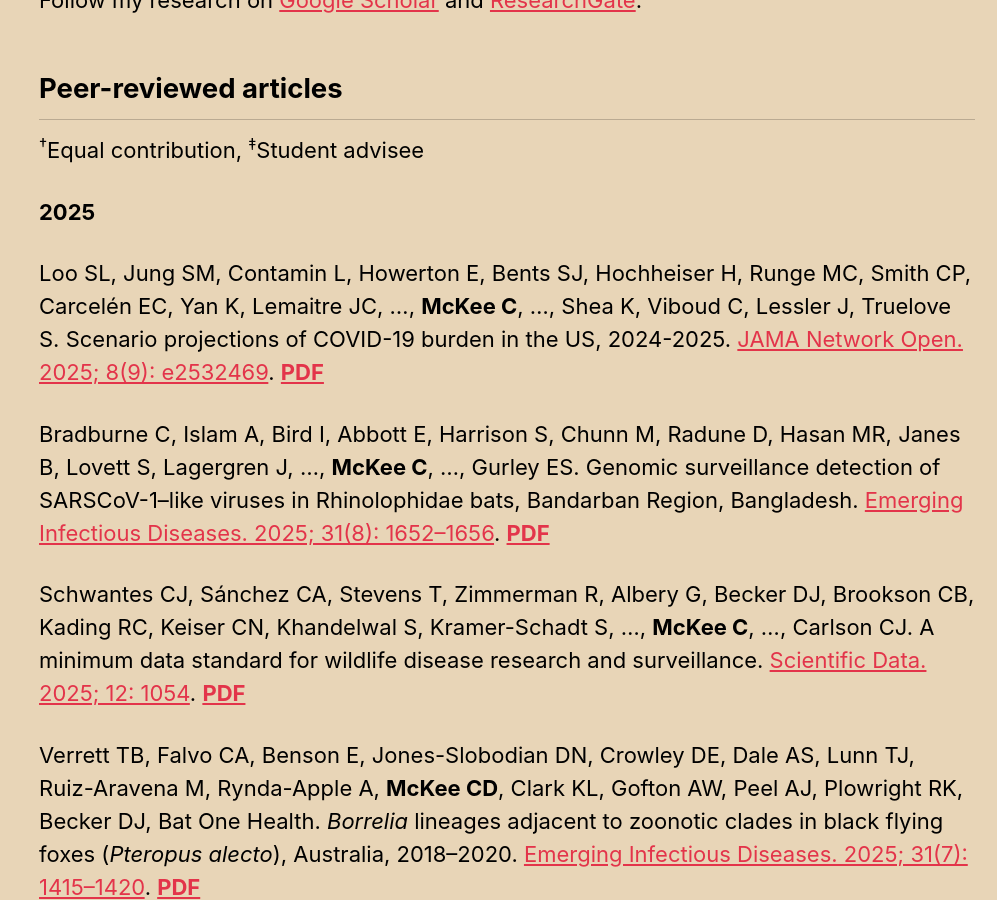
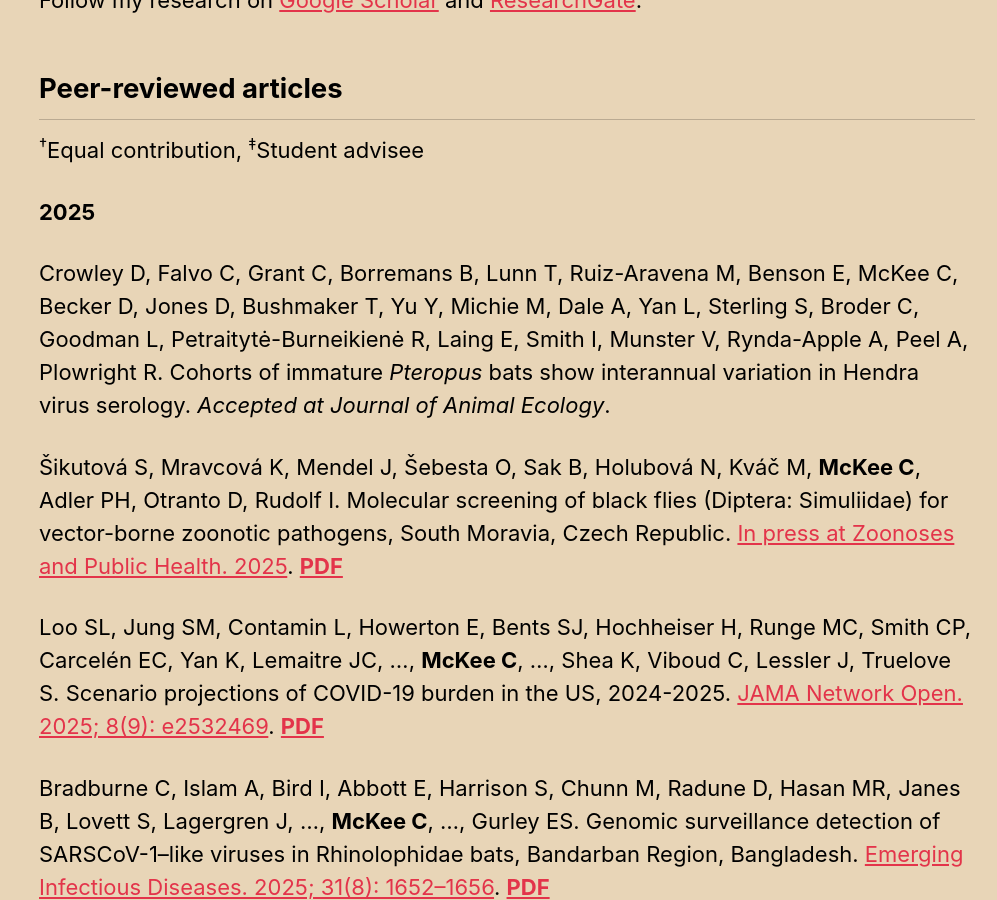
Before and after one commit to clifmckee/clifmckee.github.io, a Jekyll site: the page built from _pages/publications.md, in a window 1280 px wide and 900 px high, scrolled down 348 px. Shown: the whole window, without its empty margins (283-1280 px from the left). Built offline with Jekyll 4.4.1, drawn with Linux system fonts in a browser that asks for light colours; cached includes are drawn as plain includes; some of the changed lines change nothing that is shown; some of the changed text lies outside the part shown.

Commit message:
Update CV and pubs 2025-12-31

```diff
--- a/_pages/publications.md
+++ b/_pages/publications.md
@@ -15,6 +15,10 @@ Follow my research on [Google Scholar](https://scholar.google.com/citations?user
 <sup>†</sup>Equal contribution, <sup>‡</sup>Student advisee
 
 **2025**
+
+Crowley D, Falvo C, Grant C, Borremans B, Lunn T, Ruiz-Aravena M, Benson E, McKee C, Becker D, Jones D, Bushmaker T, Yu Y, Michie M, Dale A, Yan L, Sterling S, Broder C, Goodman L, Petraitytė-Burneikienė R, Laing E, Smith I, Munster V, Rynda-Apple A, Peel A, Plowright R. Cohorts of immature *Pteropus* bats show interannual variation in Hendra virus serology. *Accepted at Journal of Animal Ecology*.
+
+Šikutová S, Mravcová K, Mendel J, Šebesta O, Sak B, Holubová N, Kváč M, **McKee C**, Adler PH, Otranto D, Rudolf I. Molecular screening of black flies (Diptera: Simuliidae) for vector-borne zoonotic pathogens, South Moravia, Czech Republic. [In press at Zoonoses and Public Health. 2025](https://doi.org/10.1111/zph.70031). [**PDF**](http://clifmckee.github.io/files/2025_Sikutova_ZPH.pdf)
 
 Loo SL, Jung SM, Contamin L, Howerton E, Bents SJ, Hochheiser H, Runge MC, Smith CP, Carcelén EC, Yan K, Lemaitre JC, ..., **McKee C**, ...,  Shea K, Viboud C, Lessler J, Truelove S. Scenario projections of COVID-19 burden in the US, 2024-2025. [JAMA Network Open. 2025; 8(9): e2532469](https://doi.org/10.1001/jamanetworkopen.2025.32469). [**PDF**](http://clifmckee.github.io/files/2025_Loo_JAMA_Netw_Open.pdf)
 
@@ -38,9 +42,9 @@ Mathis SM, Webber AE, León T, Murray EL, Sun M, White LA, Brooks LC, Green A, H
 
 Cortes-Azuero O, Lefrancq N, Nikolay B, **McKee C**, Cappelle J, Hul V, Ou TP, Hoem T, Lemey P, Rahman MZ, Islam A, Gurley ES, Duong V, Salje H. The genetic diversity of Nipah virus across spatial scales. [The Journal of Infectious Diseases. 2024; 230(6): e1235--e1244](https://doi.org/10.1093/infdis/jiae221). [**PDF**](http://clifmckee.github.io/files/2024_CortesAzuero_JID.pdf)
 
-Jung S-m, Loo SL, Howerton E, Contamin L, Smith CP, Carcelén EC, Yan K, Bents SJ, Levander J, Espino J, Lemaitre JC, ..., **McKee CD**, ..., Lessler J. Potential impact of annual vaccination with reformulated COVID-19 vaccines: lessons from the US COVID-19 scenario modeling hub. [PLOS Medicine. 2024; 21(4): e1004387](https://doi.org/10.1371/journal.pmed.1004387). [**PDF**](http://clifmckee.github.io/files/2024_Jung_PMed.pdf)
+Jung SM, Loo SL, Howerton E, Contamin L, Smith CP, Carcelén EC, Yan K, Bents SJ, Levander J, Espino J, Lemaitre JC, ..., **McKee CD**, ..., Lessler J. Potential impact of annual vaccination with reformulated COVID-19 vaccines: lessons from the US COVID-19 scenario modeling hub. [PLOS Medicine. 2024; 21(4): e1004387](https://doi.org/10.1371/journal.pmed.1004387). [**PDF**](http://clifmckee.github.io/files/2024_Jung_PMed.pdf)
 
-Lemaitre JC, Loo SL, Kaminsky J, Lee EC, **McKee C**, Smith C, Jung S-m, Sato K, Carcelen E, Hill A, Lessler J, Truelove S. *flepiMoP*: the evolution of a flexible infectious disease modeling pipeline during the COVID-19 pandemic. [Epidemics. 2024; 47: 100753](https://doi.org/10.1016/j.epidem.2024.100753). [**PDF**](http://clifmckee.github.io/files/2024_Lemaitre_Epidemics.pdf)
+Lemaitre JC, Loo SL, Kaminsky J, Lee EC, **McKee C**, Smith C, Jung SM, Sato K, Carcelen E, Hill A, Lessler J, Truelove S. *flepiMoP*: the evolution of a flexible infectious disease modeling pipeline during the COVID-19 pandemic. [Epidemics. 2024; 47: 100753](https://doi.org/10.1016/j.epidem.2024.100753). [**PDF**](http://clifmckee.github.io/files/2024_Lemaitre_Epidemics.pdf)
 
 **2023**
 
```
Also changed, not shown: 2 other files.
